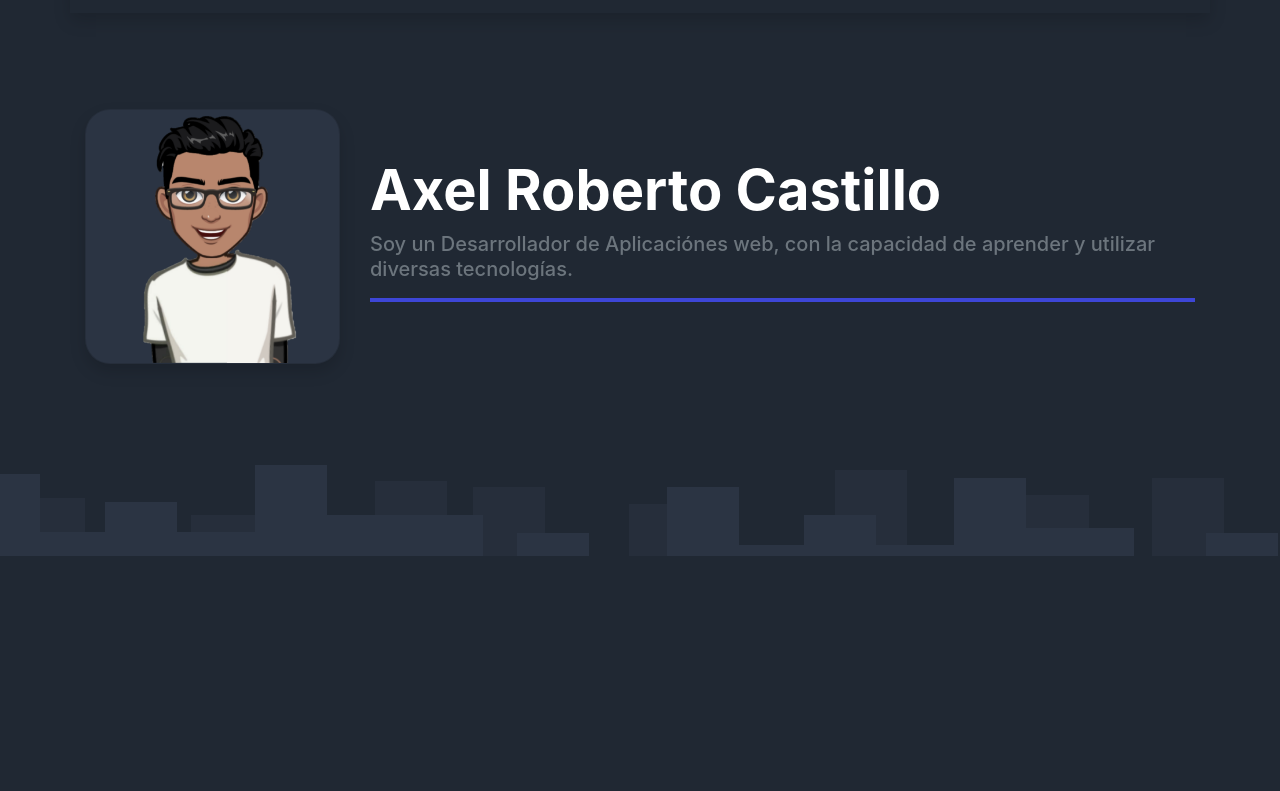
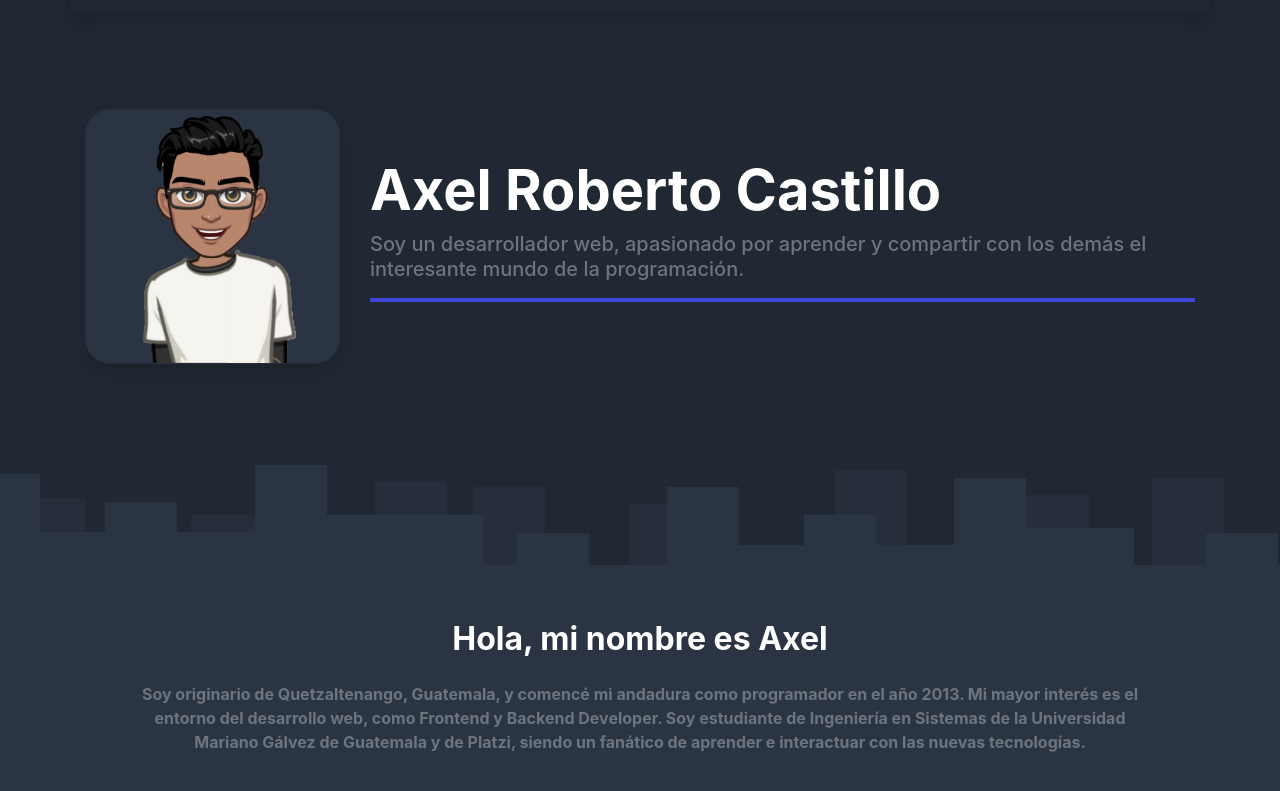
Before and after one commit to axrcode/axrcode, a plain HTML site: page index.html in a window 1280 px wide. Shown: the part 69-860 px from the top of the page. Before the commit the page ends 800 px from the top, so only its background shows below. Drawn offline with nearby package versions, Linux system fonts and the light colour scheme.

Commit message:
Add Descripcion v1.0

```diff
--- a/css/style.css
+++ b/css/style.css
@@ -65,7 +65,7 @@ body {
 
 .section-2 {
   background-color: var(--azul-secondary);
-  background-image: url("/img/divider-1.png");
+  background-image: url(../img/divider-1.png);
   background-position: top center;
   background-repeat: no-repeat;
 }
--- a/index.html
+++ b/index.html
@@ -39,7 +39,7 @@
     </header>
 
     <main>
-        <section class="animate__animated animate__fadeInLeft container py-2 py-md-5 my-5">
+        <section class="animate__animated animate__fadeInLeft container py-2 py-md-5 my-3 my-md-5">
             <div class="row">
                 <div class="col-8 offset-2 col-md-3 offset-md-0">
                     <div class="card azul-secondary shadow radius">
@@ -53,16 +53,31 @@
                         Axel Roberto Castillo
                     </h1>
                     <span class="h5 text-secondary">
-                        Soy un Desarrollador de Aplicaciónes web,
-                        con la capacidad de aprender y utilizar diversas tecnologías.
+                        Soy un desarrollador web, apasionado por aprender y compartir con los demás
+                        el interesante mundo de la programación.
                     </span>
                     <div class="divisor-primary mt-3"></div>
                 </div>
             </div>
         </section>
 
-        <section class="section-2 p-5">
+        <section class="section-2 py-5">
+            <div class="container pt-5">
+                <div class="row pt-5">
+                    <div class="col-12 text-center pt-3">
+                        <h2 class="font-weight-bold mb-4">
+                            Hola, mi nombre es Axel
+                        </h2>
 
+                        <article class="text-secondary font-weight-bold px-md-5">
+                            Soy originario de Quetzaltenango, Guatemala, y comencé mi andadura como programador en el año 2013.
+                            Mi mayor interés es el entorno del desarrollo web, como Frontend y Backend Developer. Soy estudiante de Ingeniería en Sistemas de la
+                            Universidad Mariano Gálvez de Guatemala y de Platzi, siendo un fanático de aprender e interactuar
+                            con las nuevas tecnologías.
+                        </article>
+                    </div>
+                </div>
+            </div>
         </section>
 
     </main>
```
